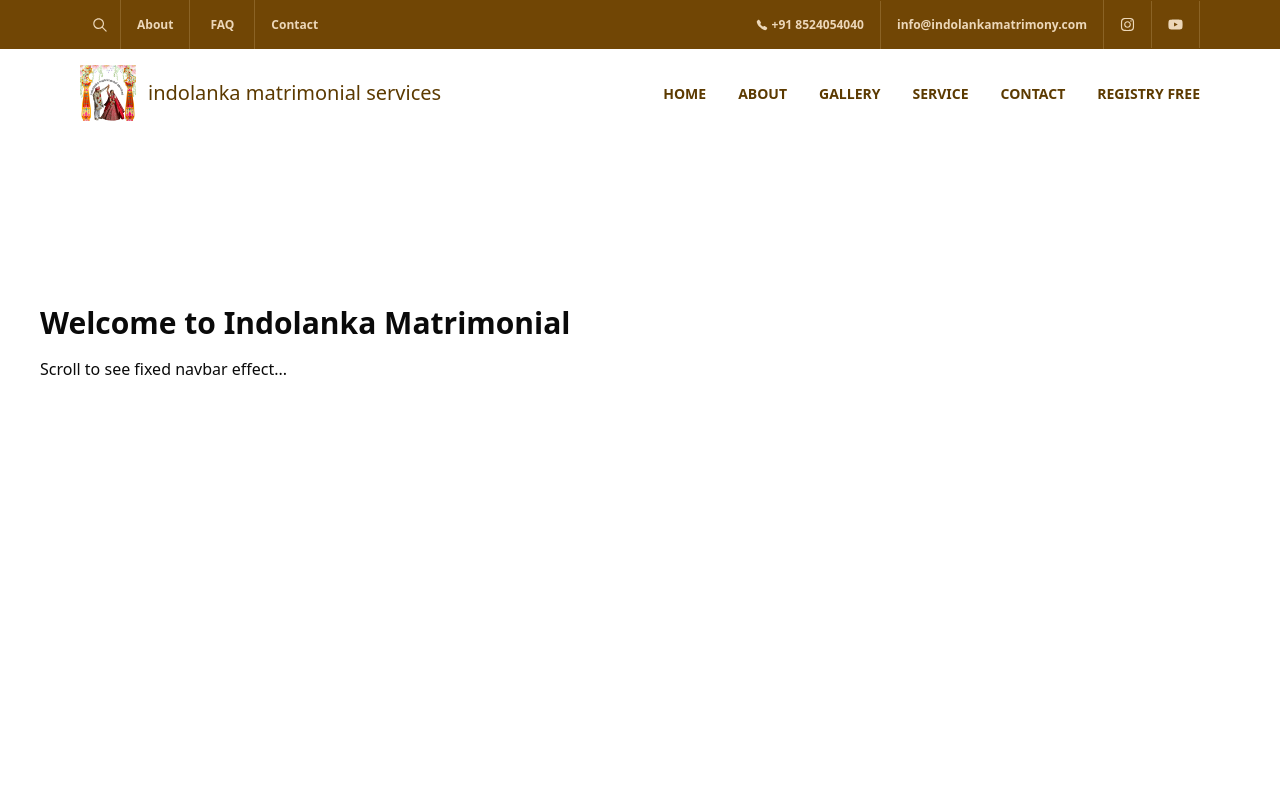
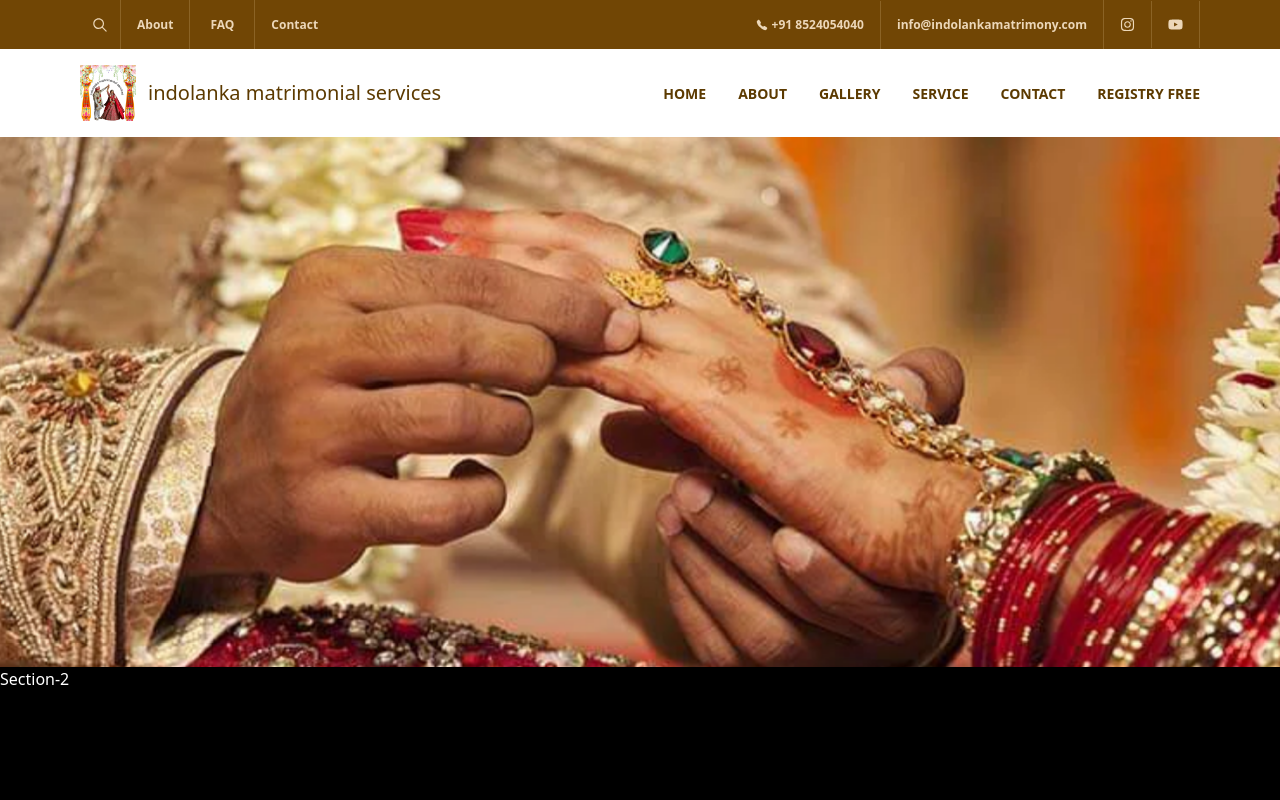
Before and after one commit to devilra/indolankamatrimony, a Next.js app in the folder frontent/: page / in a window 1280 px wide. Shown: the top 800 px of the page. Built offline with nearby package versions, Linux system fonts and the light colour scheme.

Commit message:
Initialize projex

```diff
--- /dev/null
+++ b/frontent/app/Components/HomePage.jsx
@@ -0,0 +1,46 @@
+"use client";
+import React, { useEffect, useState } from "react";
+
+const images = ["/banner/b1.webp", "/banner/b2.webp"];
+
+const HomePage = () => {
+  const [currentIndex, setCurrentIndex] = useState(0);
+
+  useEffect(() => {
+    const interval = setInterval(() => {
+      setCurrentIndex((prev) => (prev + 1) % images.length);
+    }, 5000);
+    return () => clearInterval(interval);
+  }, []);
+
+  return (
+    <div>
+      <div className="h-[200px] md:h-[400px] lg:h-[530px] overflow-hidden relative ">
+        {/* Background images loop */}
+        {images.map((img, index) => (
+          <div
+            key={index}
+            className={`absolute inset-0 transition-transform duration-[5000ms] ease-in-out   ${
+              index === currentIndex
+                ? "opacity-100 scale-150 z-10 "
+                : "opacity-0 scale-100 z-0"
+            } transition-opacity `}
+            style={{
+              backgroundImage: `url(${img})`,
+              backgroundSize: "cover",
+              backgroundPosition: "center",
+            }}
+          ></div>
+        ))}
+      </div>
+
+      {/* section-----------------------2 */}
+
+      <section className="bg-black h-[400px]">
+        <h1 className="text-white">Section-2</h1>
+      </section>
+    </div>
+  );
+};
+
+export default HomePage;
--- a/frontent/app/page.jsx
+++ b/frontent/app/page.jsx
@@ -1,14 +1,9 @@
+import HomePage from "./Components/HomePage";
+
 export default function Home() {
   return (
     <div>
-      <main className="pt-32">
-        <section className="h-[200vh] p-10">
-          <h2 className="text-3xl font-bold">
-            Welcome to Indolanka Matrimonial
-          </h2>
-          <p className="mt-4">Scroll to see fixed navbar effect...</p>
-        </section>
-      </main>
+      <HomePage />
     </div>
   );
 }
```
Also changed, not shown: frontent/public/banner/b2.webp (added).
